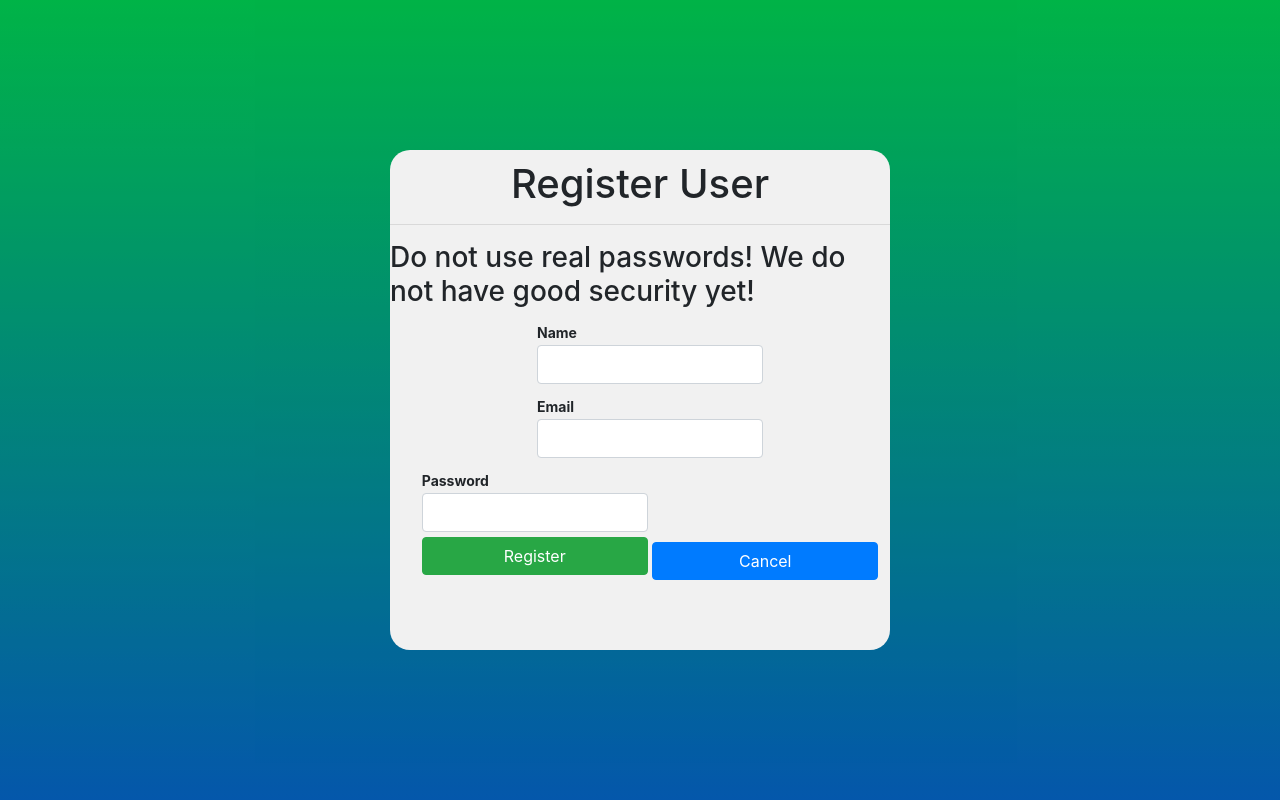
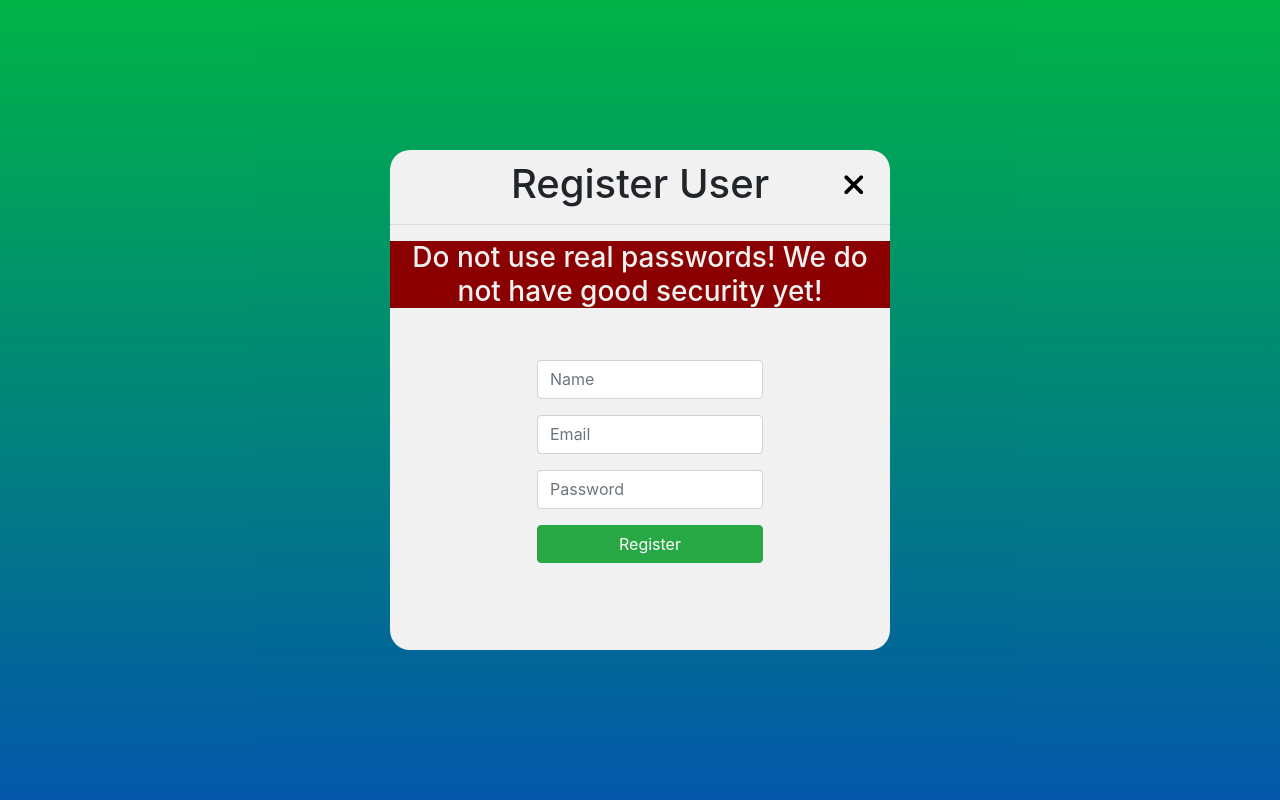
Before and after one commit to melisalarson/easy-do, a Node server app: page /register in a window 1280 px wide. Run offline with Node 20, Linux system fonts and the light colour scheme; some libraries are stand-ins or nearby versions.

Commit message:
registration page CSS

```diff
--- a/views/auth/register.ejs
+++ b/views/auth/register.ejs
@@ -12,21 +12,25 @@
 
     <h1 class="form-title">Register User</h1>
     <hr>
-    <h3>Do not use real passwords! We do not have good security yet!</h3>
+    <h3 class="warning">Do not use real passwords! We do not have good security yet!</h3>
 
 <form class="add-user" action="/register" method="POST">
   <div class="form-group">
-    <label for="name">Name</label>
-    <input class="form-control" type="text" id="name" name="name" required />
+    <a href="/tasks/" class="close-btn"><i class="fa fa-times"></i></a>
+
+    <!-- <label for="name">Name</label> -->
+    <input class="form-control" type="text" placeholder="Name" id="name" name="name" required />
   </div>
   <div class="form-group">
-    <label for="email">Email</label>
-    <input class="form-control" type="email" name="email" required />
+    <!-- <label for="email">Email</label> -->
+    <input class="form-control" type="email" placeholder="Email" name="email" required />
   </div>
   <div class="form-group">
-    <label for="password">Password</label>
-    <input class="form-control" type="password" name="password" />
+    <!-- <label for="password">Password</label> -->
+    <input class="form-control" type="password" placeholder="Password" name="password" />
+  </div>
     <button class="btn btn-success register-btn" type="submit">Register</button>
-    <a class="btn btn-primary register-btn" href="/login">Cancel</a>
-  </div>
+
+    <!-- <a class="btn btn-primary register-btn" href="/login">Cancel</a> -->
+
 </form>
```
